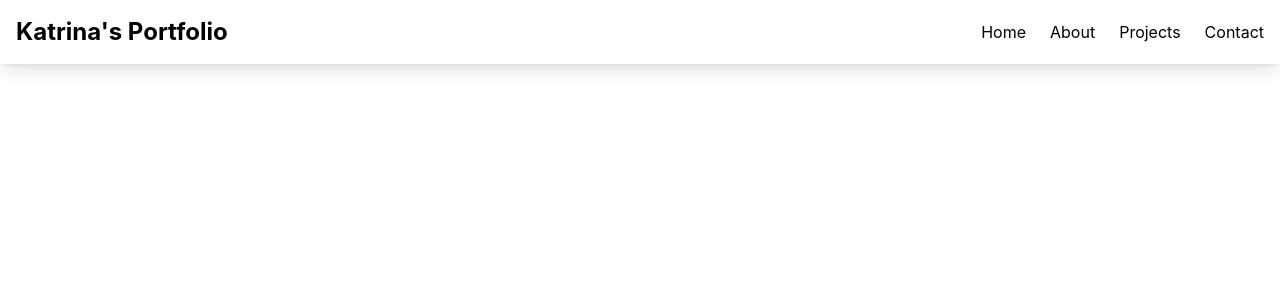
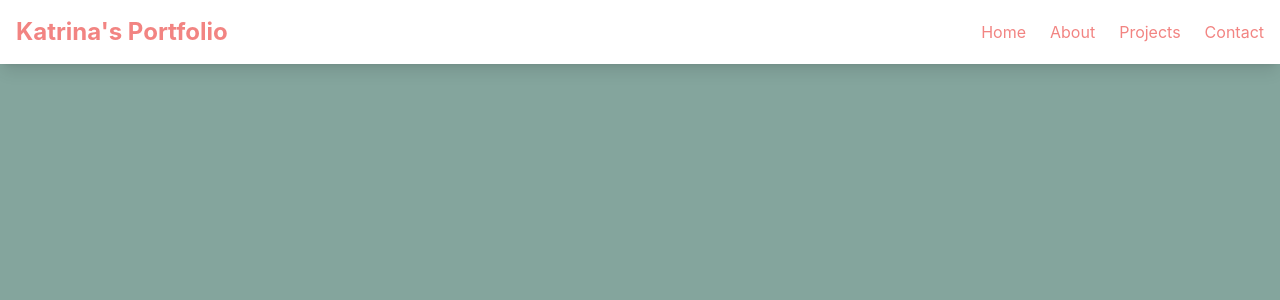
Before and after one commit to kdotzlaw/website, a React (Create React App) app in the folder portfolio-website/: page / in a window 1280 px wide. Shown: the top 300 px of the page. Built offline with nearby package versions, Linux system fonts and the light colour scheme.

Commit message:
bug fix for tailwindcss custom colors not applying

```diff
--- a/portfolio-website/src/components/App.js
+++ b/portfolio-website/src/components/App.js
@@ -4,9 +4,10 @@ import Nav from './Nav';
 
 function App() {
   return (
-    <div className="App bg-primary">
+    <div className="App">
 
       <Nav />
+      <body></body>
 
     </div>
   );
--- a/portfolio-website/src/components/Nav.js
+++ b/portfolio-website/src/components/Nav.js
@@ -1,17 +1,18 @@
 import React from 'react';
+import '../styles/Nav.css';
 
 const Nav = () => {
   return (
-   <nav className="bg-white p-4 fixed w-full top-0 z-50 shadow-lg">
+   <nav id='nav' className='bg-white p-4 fixed w-full z-50 top-0 shadow-lg ' >
     <div className="container mx-auto flex items-center justify-between">
-        <div className="text-black font-bold text-2xl">
+        <div id='nav-header' className=" font-bold text-2xl">
             Katrina's Portfolio
         </div>
-        <ul className="flex space-x-6 text-secondary">
-            <li><a href='#home' className="hover:text-accent">Home</a></li>
-            <li><a href='#about' className="hover:text-accent">About</a></li>
-            <li><a href='#projects' className="hover:text-accent">Projects</a></li>
-            <li><a href='#contact' className="hover:text-accent">Contact</a></li>
+        <ul className="flex space-x-6">
+            <li id='nav-item' ><a href='#home' >Home</a></li>
+            <li id='nav-item' ><a href='#about' >About</a></li>
+            <li id='nav-item' ><a href='#projects' >Projects</a></li>
+            <li id='nav-item' ><a href='#contact'>Contact</a></li>
         </ul>
     </div>
    </nav>
--- a/portfolio-website/src/styles/App.css
+++ b/portfolio-website/src/styles/App.css
@@ -1,5 +1,9 @@
+
+
+
 .App {
   text-align: center;
+
 }
 
 .App-logo {
--- /dev/null
+++ b/portfolio-website/src/styles/Nav.css
@@ -0,0 +1,10 @@
+#nav-header{
+    color: #F28482;
+}
+#nav-item{
+    color: #F28482;
+
+}
+#nav-item:hover{
+    color: #F5CAC3;
+}
--- a/portfolio-website/src/styles/index.css
+++ b/portfolio-website/src/styles/index.css
@@ -6,6 +6,7 @@ body {
   -webkit-font-smoothing: antialiased;
   -moz-osx-font-smoothing: grayscale;
 
+  background-color:  #84A59D;
 
 }
 
```
